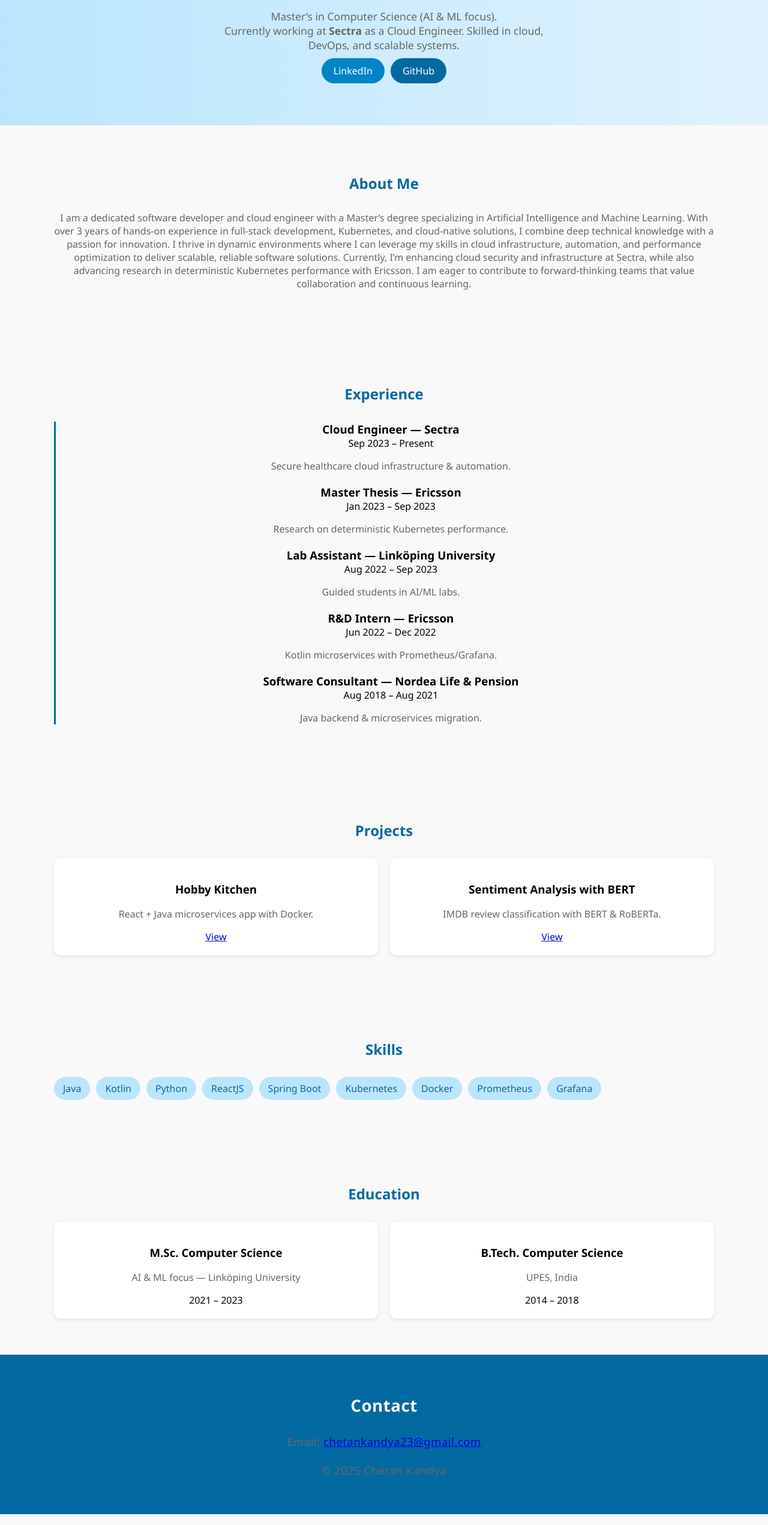
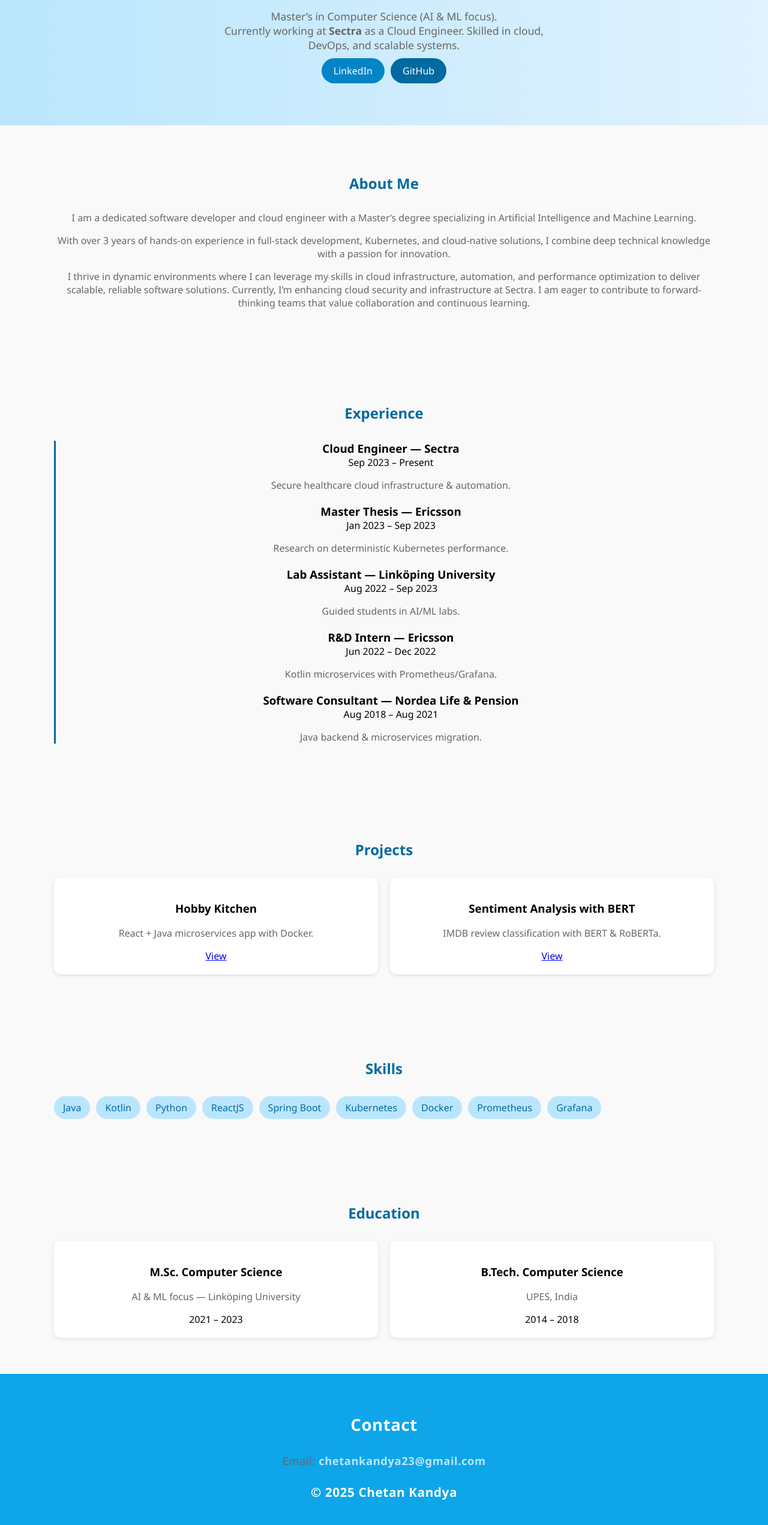
Before and after one commit to chetankandya/CV, a React (Create React App) app: page / in a window 1280 px wide. Shown: the part 254-2797 px from the top of the page at 60% size. Built offline with nearby package versions, Linux system fonts and the light colour scheme.

Commit message:
Improved CSS and updated info

```diff
--- a/src/App.js
+++ b/src/App.js
@@ -40,12 +40,9 @@ function App() {
       {/* About */}
       <section id="about" className="section fade-in">
         <h2>About Me</h2>
-        <p>
-           I am a dedicated software developer and cloud engineer with a Master’s degree specializing in Artificial Intelligence and Machine Learning.
-          With over 3 years of hands-on experience in full-stack development, Kubernetes, and cloud-native solutions, I combine deep technical knowledge with a passion for innovation.
-          I thrive in dynamic environments where I can leverage my skills in cloud infrastructure, automation, and performance optimization to deliver scalable, reliable software solutions.
-          Currently, I’m enhancing cloud security and infrastructure at Sectra, while also advancing research in deterministic Kubernetes performance with Ericsson.
-          I am eager to contribute to forward-thinking teams that value collaboration and continuous learning.
+        <p> I am a dedicated software developer and cloud engineer with a Master’s degree specializing in Artificial Intelligence and Machine Learning. </p>
+        <p> With over 3 years of hands-on experience in full-stack development, Kubernetes, and cloud-native solutions, I combine deep technical knowledge with a passion for innovation.</p>
+        <p> I thrive in dynamic environments where I can leverage my skills in cloud infrastructure, automation, and performance optimization to deliver scalable, reliable software solutions. Currently, I’m enhancing cloud security and infrastructure at Sectra. I am eager to contribute to forward-thinking teams that value collaboration and continuous learning.
         </p>
       </section>
 
@@ -136,7 +133,7 @@ function App() {
       <footer id="contact" className="footer">
         <h2>Contact</h2>
         <p>Email: <a href="mailto:cheka108@student.liu.se">chetankandya23@gmail.com</a></p>
-        <p>© 2025 Chetan Kandya</p>
+         <p className="name">© 2025 Chetan Kandya</p>
       </footer>
     </div>
   );
--- a/src/CV.css
+++ b/src/CV.css
@@ -141,7 +141,7 @@ body {
 
 /* Footer */
 .footer {
-  background: #0369a1;
+  background-color: #0ea5e9; /* same as header/nav sky blue */
   color: white;
   text-align: center;
   padding: 40px 20px;
@@ -149,6 +149,23 @@ body {
   font-size: 1.15rem;
   letter-spacing: 0.03em;
   line-height: 1.6;
+}
+
+.footer a {
+  color: #bae6fd; /* lighter sky blue for links */
+  text-decoration: none;
+  font-weight: 600;
+}
+
+.footer a:hover {
+  text-decoration: underline;
+}
+
+.footer .name {
+  color: white;
+  font-weight: bold;
+  font-size: 1.3rem;
+  margin-bottom: 10px;
 }
 
 /* Animations */
```
